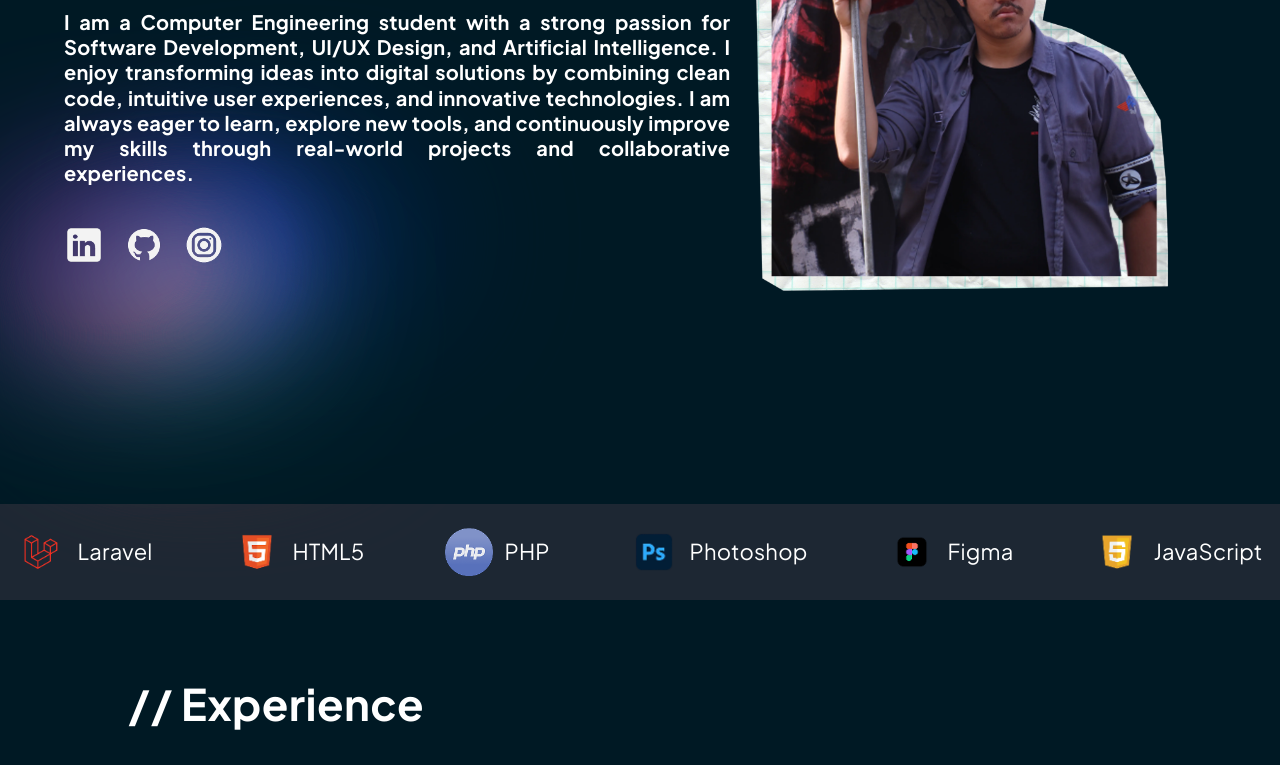
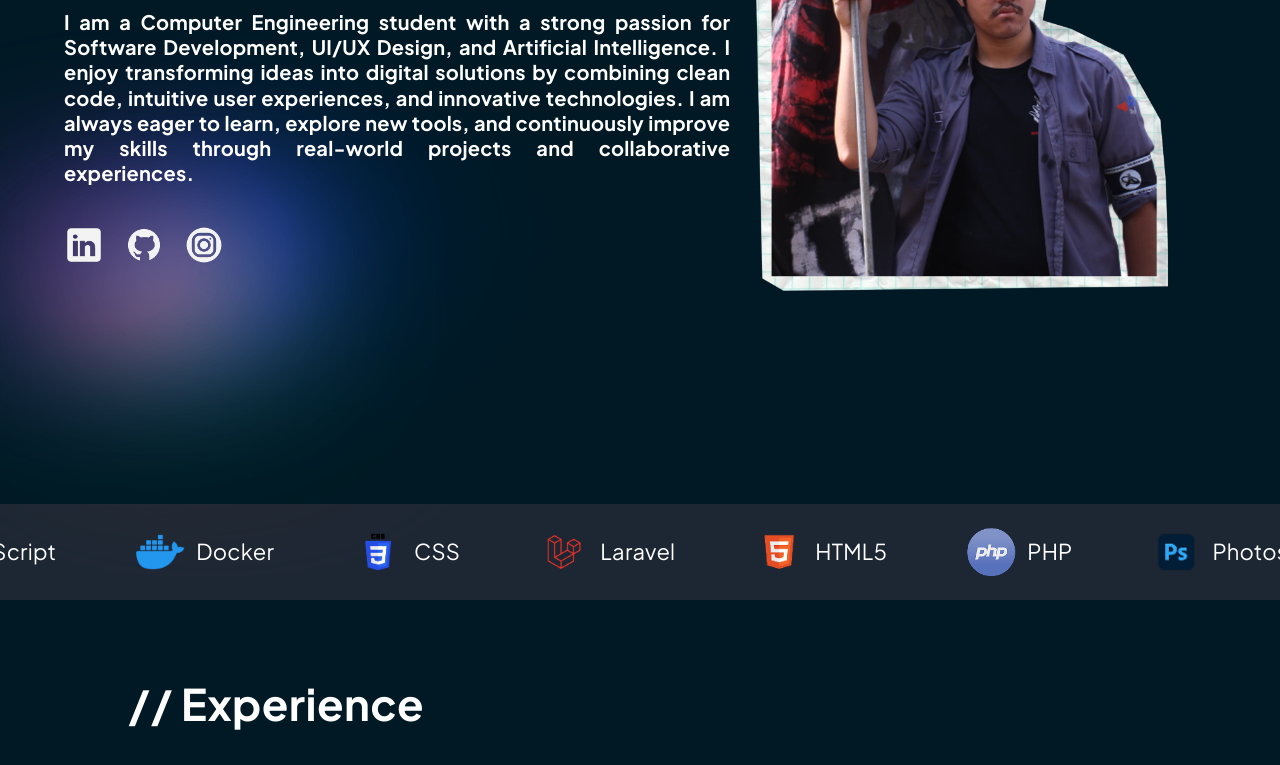
Before and after one commit to thariq122/My-Portfolio, a React (Vite) app: page / in a window 1280 px wide. Shown: the part 395-1160 px from the top of the page. Built offline with nearby package versions, Linux system fonts and the light colour scheme.

Commit message:
update tech stack

```diff
--- a/src/components/TechStack.jsx
+++ b/src/components/TechStack.jsx
@@ -2,31 +2,36 @@ import { motion } from 'framer-motion'
 import TechStackItem from './TechStackItem'
 import skills from '../data/skills'
 
-const container = {
-  hidden: {},
-  visible: { transition: { staggerChildren: 0.08, delayChildren: 0.1 } },
-}
+function TechStack() {
+  // Duplicate skills array untuk seamless infinite scroll
+  const duplicatedSkills = [...skills, ...skills, ...skills]
 
-function TechStack() {
   return (
     <section
       id="techstack"
-      className="bg-bg-secondary py-6 px-6 md:px-16 overflow-x-auto"
+      className="bg-bg-secondary py-6 px-6 md:px-16 overflow-hidden"
       aria-label="Tech stack"
     >
-      <motion.div
-        className="max-w-content mx-auto
-          flex items-center justify-start md:justify-center
-          gap-8 md:gap-14 lg:gap-20 min-w-max md:min-w-0"
-        variants={container}
-        initial="hidden"
-        whileInView="visible"
-        viewport={{ once: true, amount: 0.4 }}
-      >
-        {skills.map((skill) => (
-          <TechStackItem key={skill.id} name={skill.name} icon={skill.icon} />
-        ))}
-      </motion.div>
+      <div className="max-w-content mx-auto relative">
+        <motion.div
+          className="flex items-center gap-8 md:gap-14 lg:gap-20"
+          animate={{ x: [-1000, -3000] }}
+          transition={{
+            duration: 50,
+            repeat: Infinity,
+            ease: 'linear',
+          }}
+        >
+          {duplicatedSkills.map((skill, index) => (
+            <TechStackItem
+              key={`${skill.id}-${index}`}
+              name={skill.name}
+              icon={skill.icon}
+              isMarquee={true}
+            />
+          ))}
+        </motion.div>
+      </div>
     </section>
   )
 }
--- a/src/components/TechStackItem.jsx
+++ b/src/components/TechStackItem.jsx
@@ -1,7 +1,28 @@
 import { motion } from 'framer-motion'
 import { itemVariant } from '../data/variants'
 
-function TechStackItem({ name, icon }) {
+function TechStackItem({ name, icon, isMarquee }) {
+  // Jika dalam mode marquee, jangan gunakan motion variants
+  if (isMarquee) {
+    return (
+      <div className="flex items-center gap-3 flex-shrink-0">
+        <img
+          src={icon}
+          alt={`${name} icon`}
+          className="w-12 h-12 object-contain"
+          loading="lazy"
+          width={48}
+          height={48}
+        />
+        <span className="text-white font-normal text-[21.94px] leading-[27.65px]
+          tracking-[0.01em] whitespace-nowrap">
+          {name}
+        </span>
+      </div>
+    )
+  }
+
+  // Mode normal dengan animation variants
   return (
     <motion.div
       variants={itemVariant}
--- a/src/data/skills.js
+++ b/src/data/skills.js
@@ -4,6 +4,8 @@ import phpIcon from '../assets/icons/Php.png'
 import photoshopIcon from '../assets/icons/Adobe Photoshop.png'
 import figmaIcon from '../assets/icons/Figma.png'
 import javascriptIcon from '../assets/icons/JavaScript.png'
+import dockerIcon from '../assets/icons/Docker.png'
+import CssIcon from '../assets/icons/CSS.png'
 
 const skills = [
   {
@@ -36,6 +38,16 @@ const skills = [
     name: 'JavaScript',
     icon: javascriptIcon,
   },
+  {
+    id: 7,
+    name: 'Docker',
+    icon: dockerIcon,
+  },
+  {
+    id: 8,
+    name: 'CSS',
+    icon: CssIcon,
+  },
 ]
 
 export default skills
```
Also changed, not shown: src/assets/icons/CSS.png (added), src/assets/icons/Docker.png (added).
